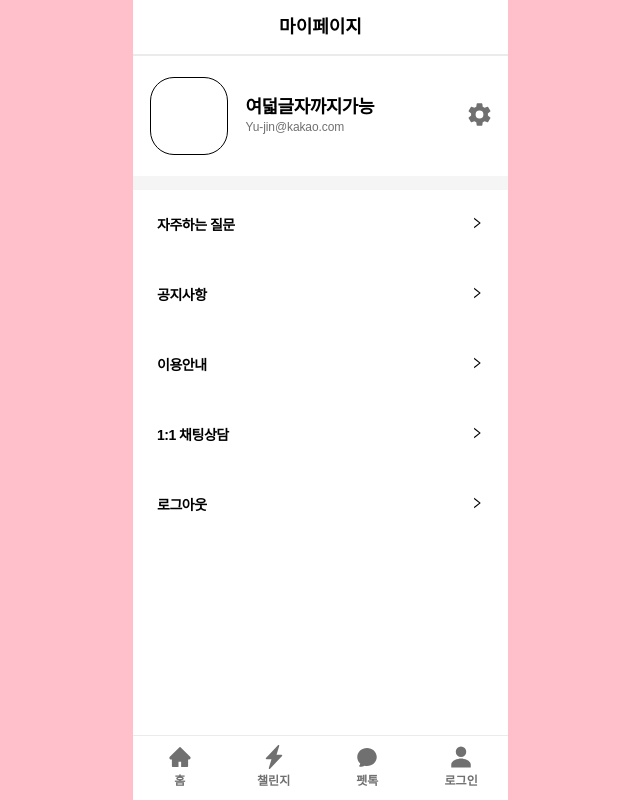
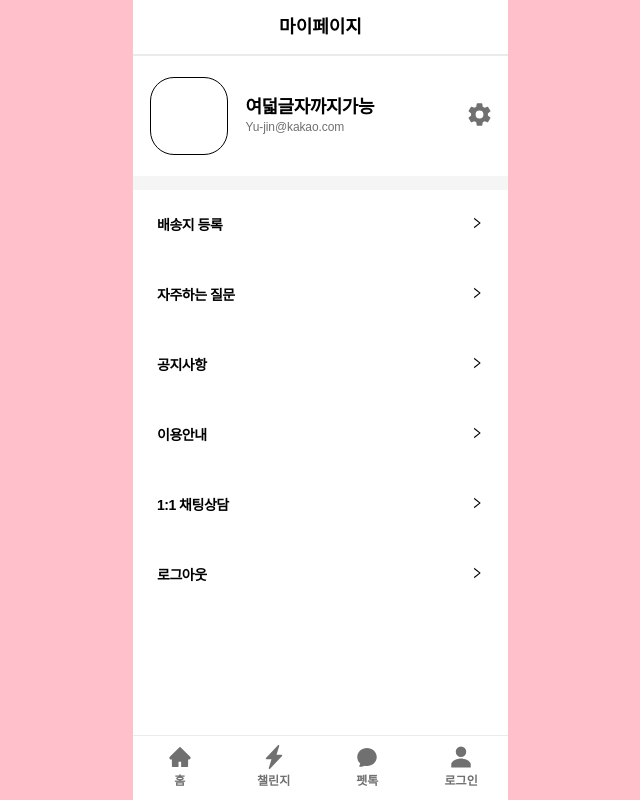
Before and after one commit to azure0929/Petnuri, a React (Vite) app: page /mypage in a window 1280 px wide. Shown: the whole page, without its empty margins (472-1112 px from the left). Built offline with nearby package versions, Linux system fonts and the light colour scheme; no server answers.

Commit message:
feat: #9 배송지등록 추가

```diff
--- a/src/pages/mypage/MyPage.tsx
+++ b/src/pages/mypage/MyPage.tsx
@@ -28,6 +28,14 @@ const MyPage = () => {
         </div>
         <div className={styles.space}></div>
         <div className={styles.contents}>
+          <div>
+            배송지 등록
+            <span>
+              <Link to="/mypage/adress">
+                <AiOutlineRight />
+              </Link>
+            </span>
+          </div>
           <div>
             자주하는 질문
             <span>
```
